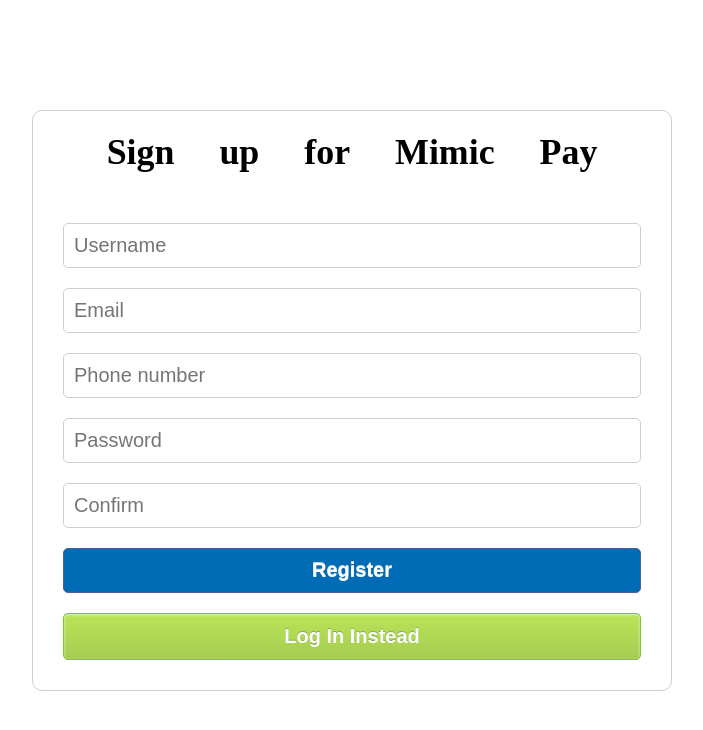
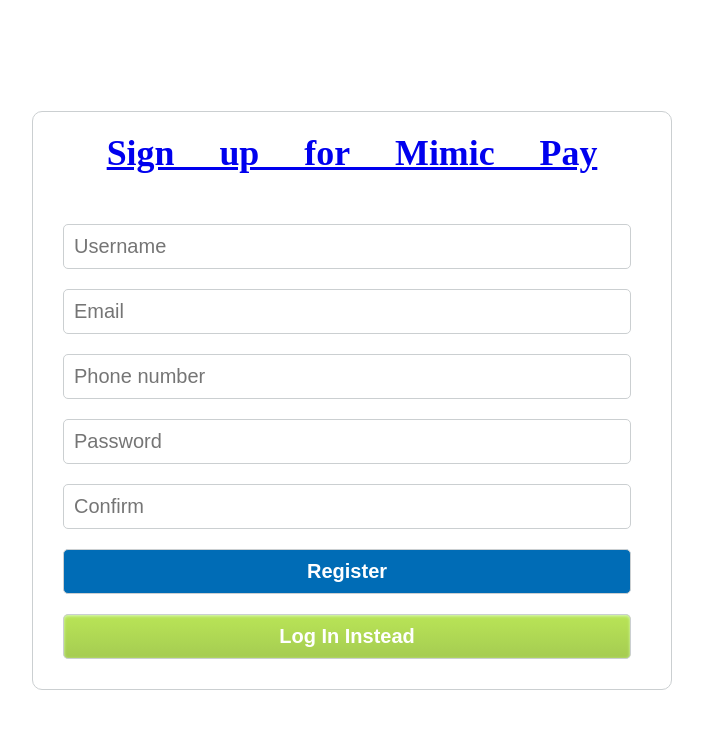
Before and after one commit to fanhuanliang/Payment-System, a React app: page /register in a window 1280 px wide. Shown: the top 730 px of the page, without its empty margins (288-991 px from the left). Built offline with nearby package versions, Linux system fonts and the light colour scheme.

Commit message:
Add react router link to header and button to navigate certain page.

```diff
--- a/src/components/Home/Header/Header.style.jsx
+++ b/src/components/Home/Header/Header.style.jsx
@@ -53,7 +53,6 @@
 	font-size:14px;
 	padding:8px 15px;
 	text-decoration:none;
-	text-shadow:0px 1px 0px #154682;
   min-width: 84px;
   max-height: 40px;
 }
--- a/src/components/Register/Register.jsx
+++ b/src/components/Register/Register.jsx
@@ -1,12 +1,13 @@
 import React from 'react';
 import * as style from './Register.style.jsx';
+import { Link } from 'react-router-dom'
 
 export default function Register() {
   return (
     <style.Layer>
       <style.Container>
         <style.Header>
-          <h1><a>Sign up for Mimic Pay</a></h1>
+          <h1><Link to='/'>Sign up for Mimic Pay</Link></h1>
         </style.Header>
         {/* <div>!!!Some of your info isn't correct. Please try again.</div> */}
         <style.Form>
@@ -16,7 +17,8 @@
           <input type="password" placeholder="Password" />
           <input type="password" placeholder="Confirm" />
           <style.Button>Register</style.Button>
-          <style.LogInButton>Log In Instead</style.LogInButton>
+          {/* <style.LogInButton>Log In Instead</style.LogInButton> */}
+            <Link to='login'><style.LogInButton>Log In Instead</style.LogInButton></Link>
         </style.Form>
       </style.Container>
     </style.Layer>
--- a/src/components/Register/Register.style.jsx
+++ b/src/components/Register/Register.style.jsx
@@ -29,12 +29,13 @@
     flex-direction: column;
     width: 100%;
     padding: 20px;
-    & > * {
+    & > input, button {
       padding: 10px;
       margin: 10px;
       font-size: 20px;
       border: 1px solid ${init.color.border_gray};
       border-radius: 5px;
+      width: 95%;
     }
 `
 export const Button = styled.button`
@@ -48,7 +49,6 @@
 	font-size:20px;
 	font-weight:bold;
 	text-decoration:none;
-	text-shadow:0px -1px 0px ${init.color.border_gray};
 `
 
 export const LogInButton = styled.button`
@@ -65,7 +65,7 @@
 	font-weight:bold;
 	padding:11px 23px;
 	text-decoration:none;
-	text-shadow:0px -1px 0px #86ae47;
+  width: 95%;
   :hover {
 	background:linear-gradient(to bottom, #a5cc52 5%, #b8e356 100%);
 	background-color:#a5cc52;
```
